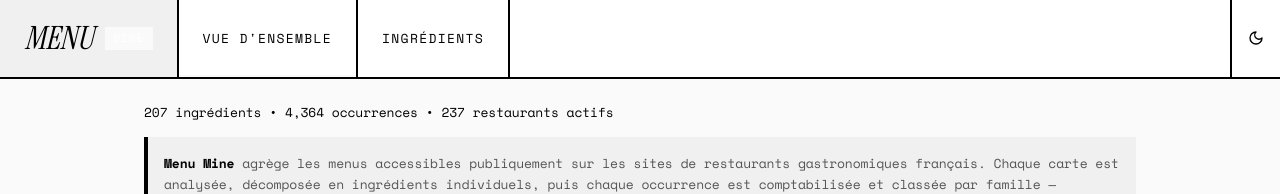
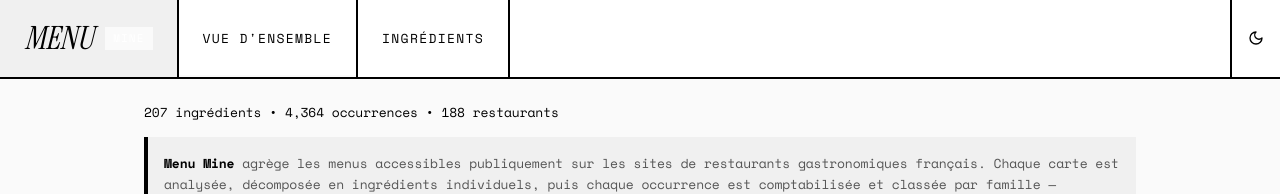
Before and after one commit to francois1791/table, a Next.js app: page / in a window 1280 px wide. Shown: the top 194 px of the page. Built offline with nearby package versions, Linux system fonts and the light colour scheme.

Commit message:
Update: 188 restaurants with ≥5 ingredients threshold

```diff
--- a/src/app/page.tsx
+++ b/src/app/page.tsx
@@ -194,7 +194,7 @@ export default function OverviewPage() {
     <div className="container mx-auto px-4 py-6 max-w-5xl">
       {/* Stats simples */}
       <div className="mb-4 text-sm text-muted-foreground">
-        {ingredientsData.length} ingrédients • {totalAll.toLocaleString()} occurrences • 237 restaurants actifs
+        {ingredientsData.length} ingrédients • {totalAll.toLocaleString()} occurrences • 188 restaurants
       </div>
 
       {/* Description du concept */}
```
